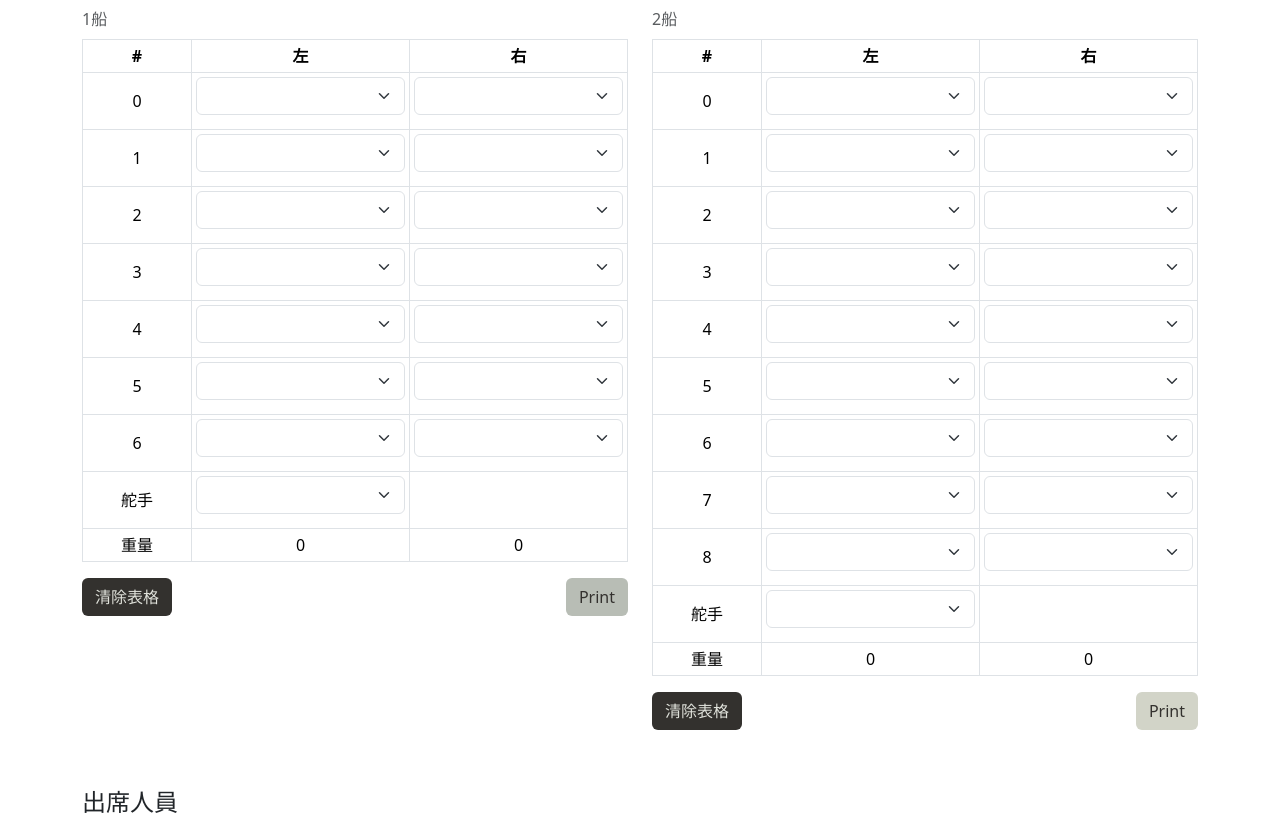
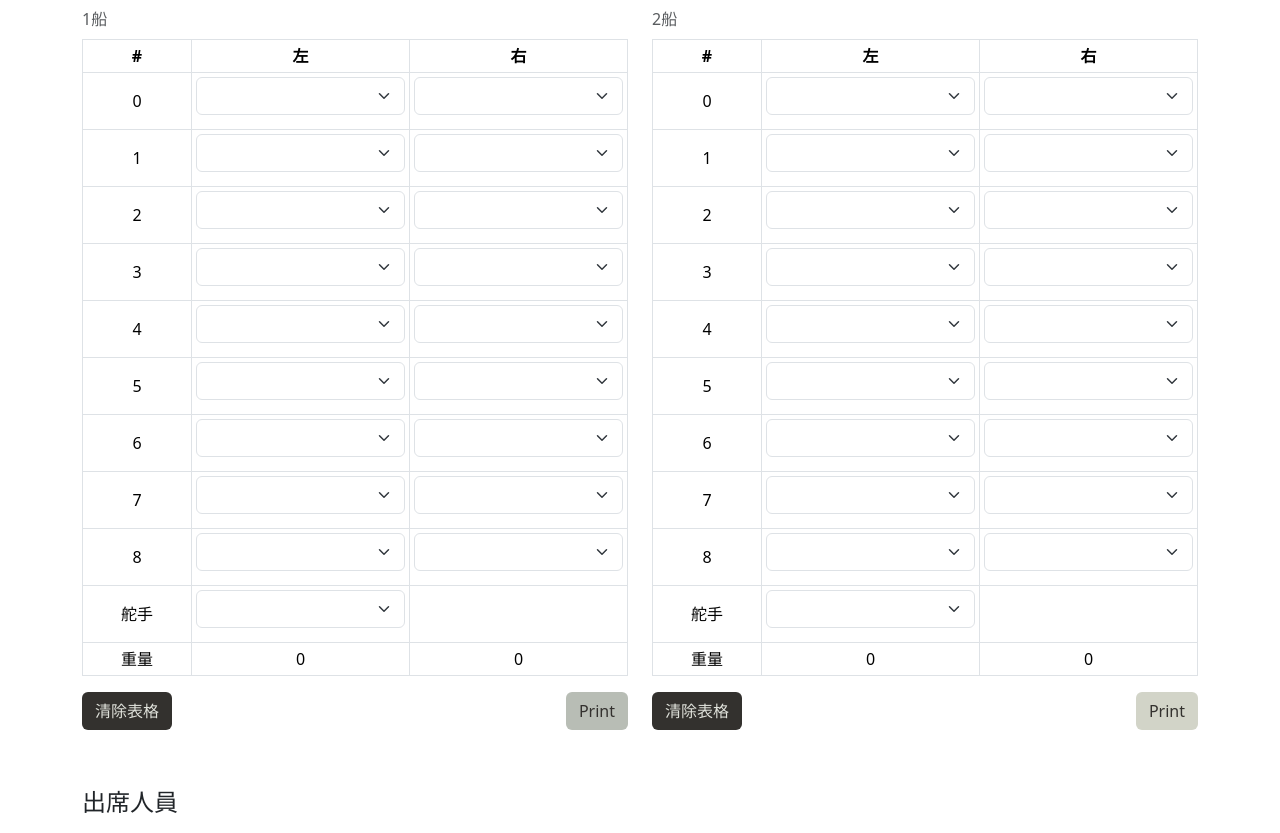
Before and after one commit to evafan1999/dragon-boat, a FastAPI app: page / in a window 1280 px wide. Shown: the part 161-994 px from the top of the page. Run offline with FastAPI, Linux system fonts and the light colour scheme; data that the repository does not hold is empty.

Commit message:
finally workkkk

```diff
--- a/static/index.js
+++ b/static/index.js
@@ -102,7 +102,7 @@ async function getAttendance() {
 
 
         populateSpecialOptions('left_0', 'right_0', allPresentMembers, allAbsentMembers);
-        for (let i = 1; i <= 12; i++) {
+        for (let i = 1; i <= 8; i++) {
             populateOptions('left_' + i, 'right_' + i, allPresentMembers, allAbsentMembers);
         }
         populateHelmsmanOptions('left_helmsman', allPresentMembers, allAbsentMembers);
@@ -277,7 +277,7 @@ function saveState(date) {
         helmsman: {}
     };
 
-    for (let i = 0; i <= 12; i++) {
+    for (let i = 0; i <= 8; i++) {
         const leftSelect = document.getElementById(`left_${i}`);
         const rightSelect = document.getElementById(`right_${i}`);
 
@@ -303,7 +303,7 @@ function saveState(date) {
 function loadState(date) {
     const state = JSON.parse(localStorage.getItem(date));
     if (!state) return;
-    for (let i = 0; i <= 12; i++) {
+    for (let i = 0; i <= 8; i++) {
         const leftSelect = document.getElementById(`left_${i}`);
         const rightSelect = document.getElementById(`right_${i}`);
 
@@ -371,11 +371,6 @@ async function updateAvailableNames() {
     }
 }
 
-// 事件監聽器：添加成員按鈕
-document.getElementById('addMemberButton').addEventListener('click', async () => {
-    await addMember(); // 假設這裡有方法來添加成員到後端
-    await updateAvailableNames(); // 更新可用成員名單
-});
 
 // 新增方法：更新選單選項
 function updateSelectOptions(names) {
--- a/templates/index.html
+++ b/templates/index.html
@@ -37,6 +37,8 @@
                             <tr><td style="width: 20%;">4</td><td><select class="form-select" id="left_4"></select></td><td><select class="form-select" id="right_4"></select></td></tr>
                             <tr><td style="width: 20%;">5</td><td><select class="form-select" id="left_5"></select></td><td><select class="form-select" id="right_5"></select></td></tr>
                             <tr><td style="width: 20%;">6</td><td><select class="form-select" id="left_6"></select></td><td><select class="form-select" id="right_6"></select></td></tr>
+                            <tr><td style="width: 20%;">7</td><td><select class="form-select" id="left_7"></select></td><td><select class="form-select" id="right_7"></select></td></tr>
+                            <tr><td style="width: 20%;">8</td><td><select class="form-select" id="left_8"></select></td><td><select class="form-select" id="right_8"></select></td></tr>
                             <tr><td style="width: 20%;">舵手</td><td><select class="form-select" id="left_helmsman"></select></td><td></td></tr>
                             <tr><td style="width: 20%;">重量</td><td id="leftWeight">0</td><td id="rightWeight">0</td></tr>
                         </tbody>
```
